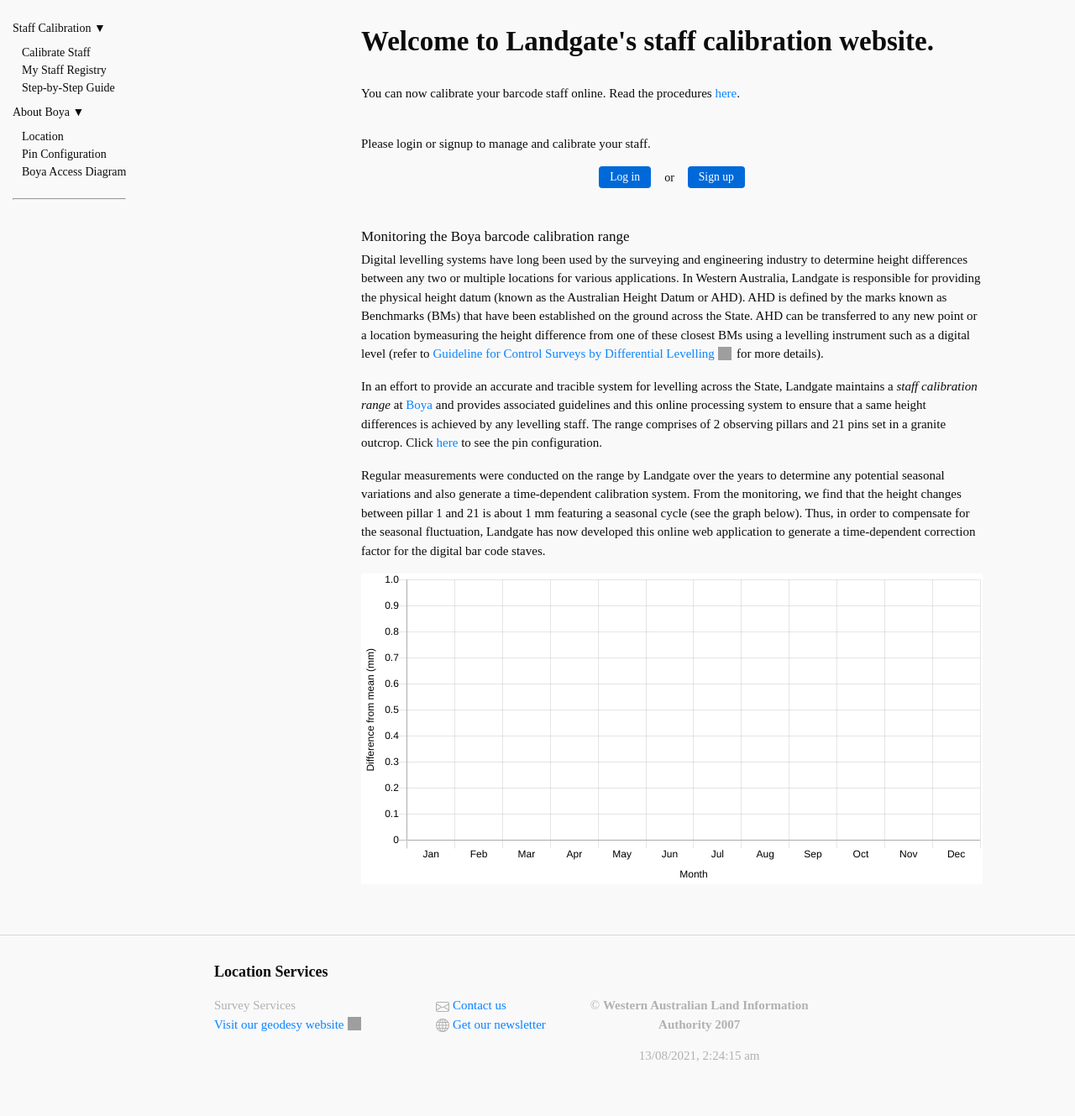
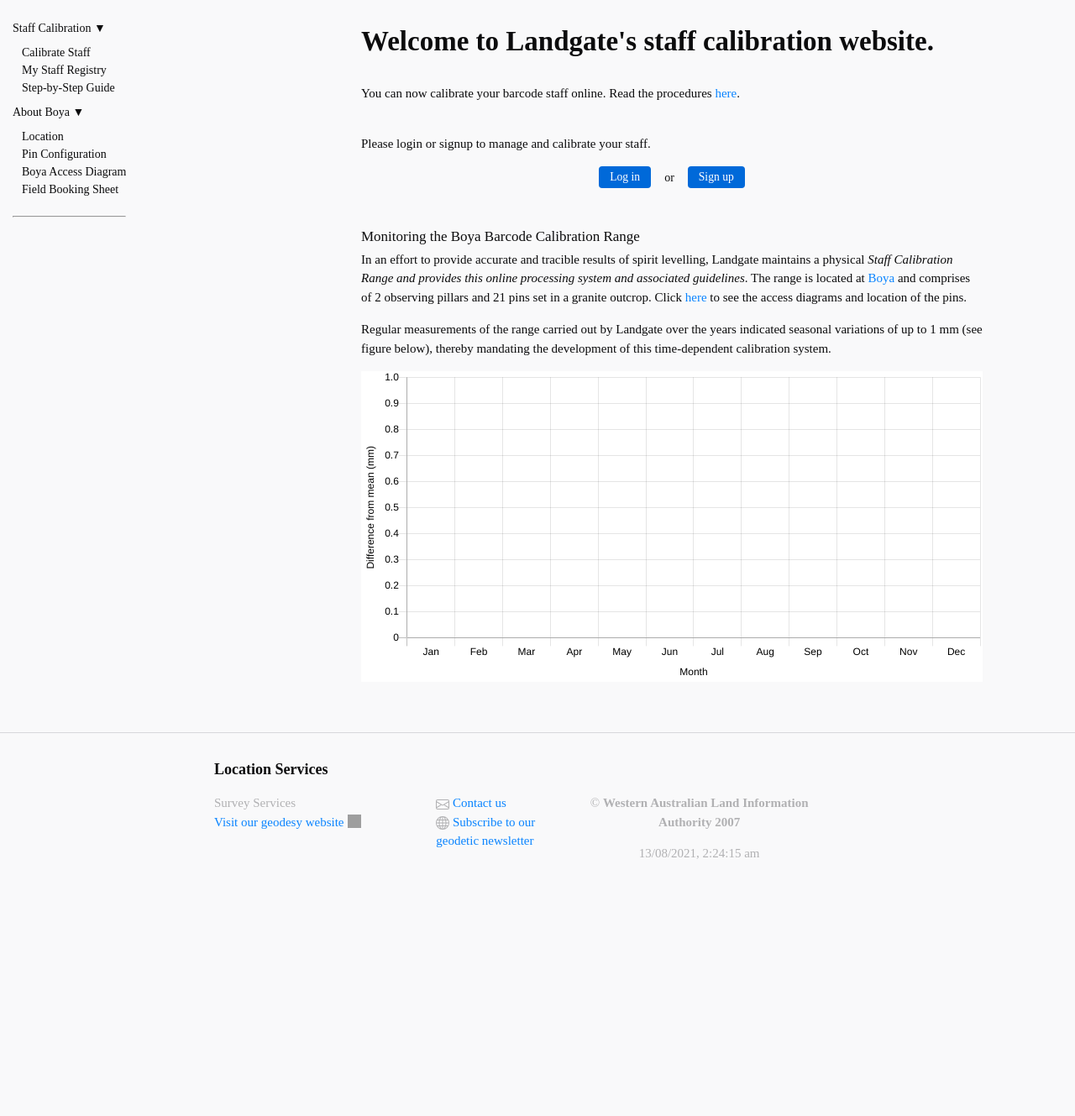
Before and after one commit to Landgate/Staff-Calibration, a Django app: page / in a window 1280 px wide. Shown: the part 104-1433 px from the top of the page at 84% size. After the commit the page ends 1127 px from the top, so only its background shows below. Run offline with Django 3.2, Linux system fonts and the light colour scheme; tables that the repository leaves empty hold one stand-in row (values such as "Sample post"); parts of the project's set-up code (start-up, migrations or seed data) failed here and were passed over; some libraries are stand-ins or nearby versions; grey boxes are pictures that could not be loaded.

Commit message:
Add files via upload

```diff
--- a/templates/base_generic.html
+++ b/templates/base_generic.html
@@ -85,6 +85,9 @@
         <div>
           <a class="page-link" href="{% static 'boya/2017_Access-sketch-Boya-barcode-staff-calibration.pdf' %}" target="_blank">Boya Access Diagram</a>
         </div>
+        <div>
+          <a class="page-link" href="{% static 'boya/Barcoded_booking_sheet.pdf' %}" target="_blank">Field Booking Sheet</a>
+        </div>
       </div>
       <br>
       <hr>
@@ -168,7 +171,7 @@
               </li>
               <li>
                 <a class="social-media" href="https://confirmsubscription.com/h/i/EFA065D8DEDDF0DF"><span class="icon icon--twitter"><svg viewBox="0 0 16 16"><path fill-rule="evenodd" d="M0 8a8 8 0 1 1 16 0A8 8 0 0 1 0 8zm7.5-6.923c-.67.204-1.335.82-1.887 1.855A7.97 7.97 0 0 0 5.145 4H7.5V1.077zM4.09 4H2.255a7.025 7.025 0 0 1 3.072-2.472 6.7 6.7 0 0 0-.597.933c-.247.464-.462.98-.64 1.539zm-.582 3.5h-2.49c.062-.89.291-1.733.656-2.5H3.82a13.652 13.652 0 0 0-.312 2.5zM4.847 5H7.5v2.5H4.51A12.5 12.5 0 0 1 4.846 5zM8.5 5v2.5h2.99a12.495 12.495 0 0 0-.337-2.5H8.5zM4.51 8.5H7.5V11H4.847a12.5 12.5 0 0 1-.338-2.5zm3.99 0V11h2.653c.187-.765.306-1.608.338-2.5H8.5zM5.145 12H7.5v2.923c-.67-.204-1.335-.82-1.887-1.855A7.97 7.97 0 0 1 5.145 12zm.182 2.472a6.696 6.696 0 0 1-.597-.933A9.268 9.268 0 0 1 4.09 12H2.255a7.024 7.024 0 0 0 3.072 2.472zM3.82 11H1.674a6.958 6.958 0 0 1-.656-2.5h2.49c.03.877.138 1.718.312 2.5zm6.853 3.472A7.024 7.024 0 0 0 13.745 12H11.91a9.27 9.27 0 0 1-.64 1.539 6.688 6.688 0 0 1-.597.933zM8.5 12h2.355a7.967 7.967 0 0 1-.468 1.068c-.552 1.035-1.218 1.65-1.887 1.855V12zm3.68-1h2.146c.365-.767.594-1.61.656-2.5h-2.49a13.65 13.65 0 0 1-.312 2.5zm2.802-3.5h-2.49A13.65 13.65 0 0 0 12.18 5h2.146c.365.767.594 1.61.656 2.5zM11.27 2.461c.247.464.462.98.64 1.539h1.835a7.024 7.024 0 0 0-3.072-2.472c.218.284.418.598.597.933zM10.855 4H8.5V1.077c.67.204 1.335.82 1.887 1.855.173.324.33.682.468 1.068z"/></svg>
-                </span><span class="username">Get our newsletter</span></a>
+                </span><span class="username">Subscribe to our geodetic newsletter</span></a>
               </li>
             </ul>
           </div>
--- a/templates/home_page.html
+++ b/templates/home_page.html
@@ -42,15 +42,18 @@
 		<br> <br>
 
 	  	<div class="post-content">
-		    <h3> Monitoring the Boya barcode calibration range</h3>
+		    <h3> Monitoring the Boya Barcode Calibration Range</h3>
+		    <!-- <p>
+		    	Digital levelling systems have long been used by the surveying and engineering industry to determine height differences between any two or multiple locations for various applications. In Western Australia, Landgate is responsible for providing the physical height datum (known as the Australian Height Datum or AHD). AHD is defined by the marks known as Benchmarks (BMs) that have been established on the ground across the State. AHD can be transferred to any new point or a location bymeasuring the height difference from one of these closest BMs using a levelling instrument such as a digital level (refer to <a href="https://www.icsm.gov.au/sites/default/files/2018-02/Guideline-for-Control-Surveys-by-Differential-Levelling_v2.1.pdf">Guideline for Control Surveys by Differential Levelling</a> for more details).
+		    </p> -->
+		    <!-- <p>
+		    	In an effort to provide an accurate and tracible system for levelling across the State, Landgate maintains a <em>staff calibration range </em> at <a class="page-link" href="https://goo.gl/maps/kvMVaSmtpqZ6spNG9" target="_blank">Boya</a> and provides associated guidelines and this online processing system to ensure that a same height differences is achieved by any levelling staff. The range comprises of 2 observing pillars and 21 pins set in a granite outcrop. Click <a class="page-link" href="{% static 'boya/Boya Pin Configuration.pdf' %}" target="_blank">here</a> to see the pin configuration.
+		    </p> -->
+			<p>
+				In an effort to provide accurate and tracible results of spirit levelling, Landgate maintains a physical <em>Staff Calibration Range and provides this online processing system and associated guidelines</em>. The range is located at <a class="page-link" href="https://goo.gl/maps/kvMVaSmtpqZ6spNG9" target="_blank">Boya</a> and comprises of 2 observing pillars and 21 pins set in a granite outcrop. Click <a class="page-link" href="{% static 'boya/Boya Pin Configuration.pdf' %}" target="_blank">here</a> to see the access diagrams and location of the pins.
+			</p>
 		    <p>
-		    	Digital levelling systems have long been used by the surveying and engineering industry to determine height differences between any two or multiple locations for various applications. In Western Australia, Landgate is responsible for providing the physical height datum (known as the Australian Height Datum or AHD). AHD is defined by the marks known as Benchmarks (BMs) that have been established on the ground across the State. AHD can be transferred to any new point or a location bymeasuring the height difference from one of these closest BMs using a levelling instrument such as a digital level (refer to <a href="https://www.icsm.gov.au/sites/default/files/2018-02/Guideline-for-Control-Surveys-by-Differential-Levelling_v2.1.pdf">Guideline for Control Surveys by Differential Levelling</a> for more details).
-		    </p>
-		    <p>
-		    	In an effort to provide an accurate and tracible system for levelling across the State, Landgate maintains a <em>staff calibration range </em> at <a class="page-link" href="https://goo.gl/maps/kvMVaSmtpqZ6spNG9" target="_blank">Boya</a> and provides associated guidelines and this online processing system to ensure that a same height differences is achieved by any levelling staff. The range comprises of 2 observing pillars and 21 pins set in a granite outcrop. Click <a class="page-link" href="{% static 'boya/Boya Pin Configuration.pdf' %}" target="_blank">here</a> to see the pin configuration.
-		    </p>
-		    <p>
-		    	Regular measurements were conducted on the range by Landgate over the years to determine any potential seasonal variations and also generate a time-dependent calibration system. From the monitoring, we find that the height changes between pillar 1 and 21 is about 1 mm featuring a seasonal cycle (see the graph below). Thus, in order to compensate for the seasonal fluctuation, Landgate has now developed this online web application to generate a time-dependent correction factor for the digital bar code staves. </p>
+		    	Regular measurements of the range carried out by Landgate over the years indicated seasonal variations of up to 1 mm (see figure below), thereby mandating the development of this time-dependent calibration system. </p>
 
 
 		    {% if data %}
```
